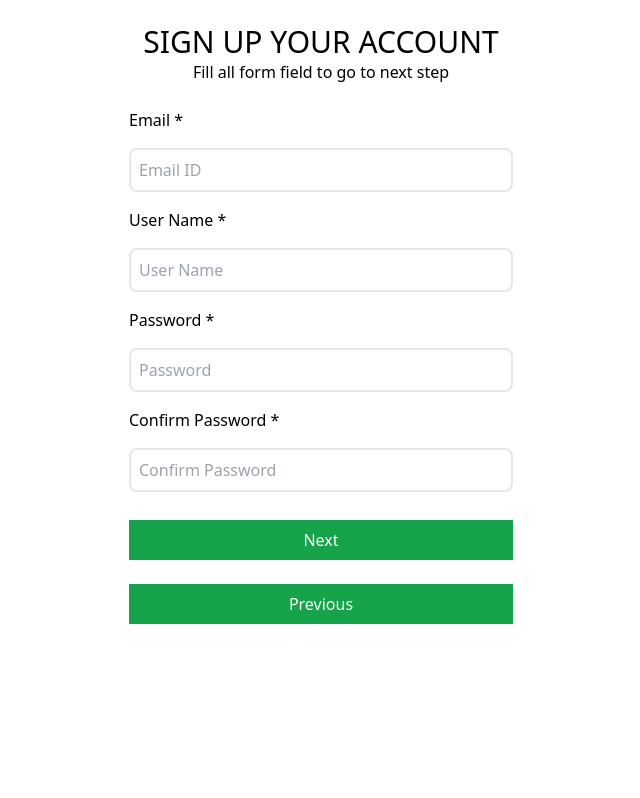
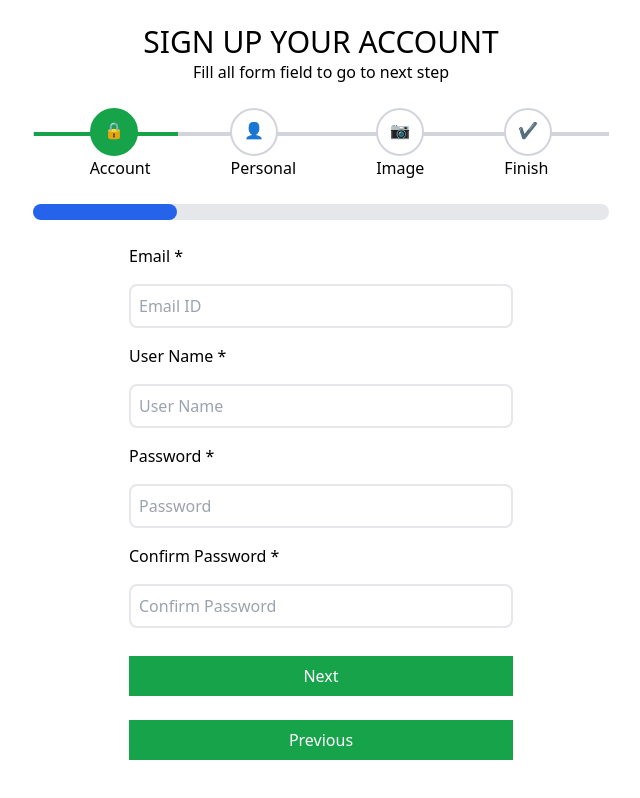
Before and after one commit to minhazpro3/signup-progress-client, a React (Create React App) app: page / in a window 1280 px wide. Shown: the whole page, without its empty margins (319-959 px from the left). Built offline with nearby package versions, Linux system fonts and the light colour scheme.

Commit message:
set progress bar

```diff
--- a/src/App.js
+++ b/src/App.js
@@ -37,6 +37,7 @@ function App() {
     axios.post("http://localhost:5000/saveUsers", formData).then((res) => {
       if (res.data.acknowledged) {
         setCurrentState(currentState + 1);
+        alert("Signup successful!")
       }
     });
   };
@@ -48,7 +49,7 @@ function App() {
   return (
     <div className="container mx-auto px-8 md:px-0 flex justify-center">
       <div className="w-5/6">
-        <Progress_sec />
+        <Progress_sec currentState={currentState} />
         {currentState === 0 ? (
           <Form_1
             submitData={submitData}
--- a/src/components/Form_3.js
+++ b/src/components/Form_3.js
@@ -82,18 +82,18 @@ const Form_3 = ({
         />
         <br />
         {imgUrl2 ? (
-          <button onClick={upload_img} className="bg-green-500 px-4 py-2">
-            upload image
+          <button onClick={upload_img} className="bg-green-500 px-4 py-2 my-4 w-96 text-white font-medium">
+            Submit
           </button>
         ) : null}
         <br />
 
-        <input
+        {/* <input
           disabled={formData3.length > 1 ? true : false}
-          className="w-96 py-2 bg-green-600 cursor-pointer font-medium text-white my-3"
+          className="w-96 py-2 bg-green-600 cursor-pointer font-medium text-white my-6"
           type="submit"
           value="Next"
-        />
+        /> */}
       </form>
     </div>
   );
--- a/src/components/Progress_sec.js
+++ b/src/components/Progress_sec.js
@@ -1,6 +1,6 @@
 import React from "react";
 
-const Progress_sec = () => {
+const Progress_sec = ({ currentState }) => {
   return (
     <div>
       <div className="my-6">
@@ -14,9 +14,96 @@ const Progress_sec = () => {
       {/* progress  */}
       <div>
         <div>
-          <div >
-
-</div>
+          <div className=" w-full flex justify-center ">
+            <div className=" flex justify-between gap-20  ">
+              <div className="relative z-20">
+                <div
+                  className={
+                    currentState === 0 || 1 || 2 || 3
+                      ? "border-2 bg-green-600 rounded-full border-green-600 w-12 h-12 px-3 py-2"
+                      : " border-2 bg-white rounded-full border-gray-300 w-12 h-12 px-3 py-2 "
+                  }
+                >
+                  🔒
+                </div>
+                <h4>Account</h4>
+              </div>
+              <div className="relative z-20">
+                <div
+                  className={
+                    currentState >= 1
+                      ? "border-2 bg-green-600 rounded-full border-green-600 w-12 h-12 px-3 py-2"
+                      : " border-2 bg-white rounded-full border-gray-300 w-12 h-12 px-3 py-2 "
+                  }
+                >
+                  👤
+                </div>
+                <h4>Personal</h4>
+              </div>
+              <div className="relative z-20">
+                <div
+                  className={
+                    currentState >= 2
+                      ? "border-2 bg-green-600 rounded-full border-green-600 w-12 h-12 px-3 py-2"
+                      : " border-2 bg-white rounded-full border-gray-300 w-12 h-12 px-3 py-2 "
+                  }
+                >
+                  📷
+                </div>
+                <h4>Image</h4>
+              </div>
+              <div className="relative z-20">
+                <div
+                  className={
+                    currentState >= 3
+                      ? "border-2 bg-green-600 rounded-full border-green-600 w-12 h-12 px-3 py-2"
+                      : " border-2 bg-white rounded-full border-gray-300 w-12 h-12 px-3 py-2 "
+                  }
+                >
+                  ✔️
+                </div>
+                <h4>Finish</h4>
+              </div>
+            </div>
+          </div>
+          <div className="  flex justify-between ">
+            <div
+              className={
+                currentState === 0
+                  ? `border-green-600 absolute ml-[246px] -mt-12 border-t-4 w-[9rem]  z-10 h-2`
+                  : currentState === 1
+                  ? `border-green-600 absolute ml-[246px] -mt-12 border-t-4 w-[18rem]  z-10 h-2`
+                  : currentState === 2
+                  ? `border-green-600 absolute ml-[246px] -mt-12 border-t-4 w-[27rem]  z-10 h-2`
+                  : currentState === 3
+                  ? `border-green-600 absolute ml-[246px] -mt-12 border-t-4 w-[36rem]  z-10 h-2`
+                  : ` `
+              }
+            ></div>
+          </div>
+          <div className="  flex justify-center    ">
+            <div className="absolute -mt-12 border-t-4 border-gray-300 w-[36rem] h-2"></div>
+          </div>
+        </div>
+        <div className="container flex justify-center  my-6">
+          <div className=" w-[36rem] bg-gray-200 rounded-full dark:bg-gray-700">
+            <div
+              className="bg-blue-600 text-xs font-medium text-blue-100 text-center py-2 leading-none rounded-full"
+              style={
+                currentState === 0
+                  ? { width: "25%" }
+                  : currentState === 1
+                  ? { width: "50%" }
+                  : currentState === 2
+                  ? { width: "75%" }
+                  : currentState === 3
+                  ? { width: "100%" }
+                  : ""
+              }
+            >
+              {" "}
+            </div>
+          </div>
         </div>
       </div>
     </div>
--- a/src/components/Success.js
+++ b/src/components/Success.js
@@ -4,9 +4,9 @@ const Success = ({ submitData, setCurrentState, currentState }) => {
 
   return (
       <div className=" flex justify-center items-center">
-          <div>
-          <h3 className=" uppercase text-3xl font-semibold">Success</h3>
-      <h4 className=" text-xl font-medium">You have <br/>Successfully <br/> Signup</h4>
+          <div className="my-32">
+          <h3 className=" uppercase text-3xl font-semibold  text-center">Success</h3>
+      <h4 className=" text-xl font-medium text-center">You have <br/>Successfully <br/> Signup</h4>
      </div>
     </div>
   );
```
